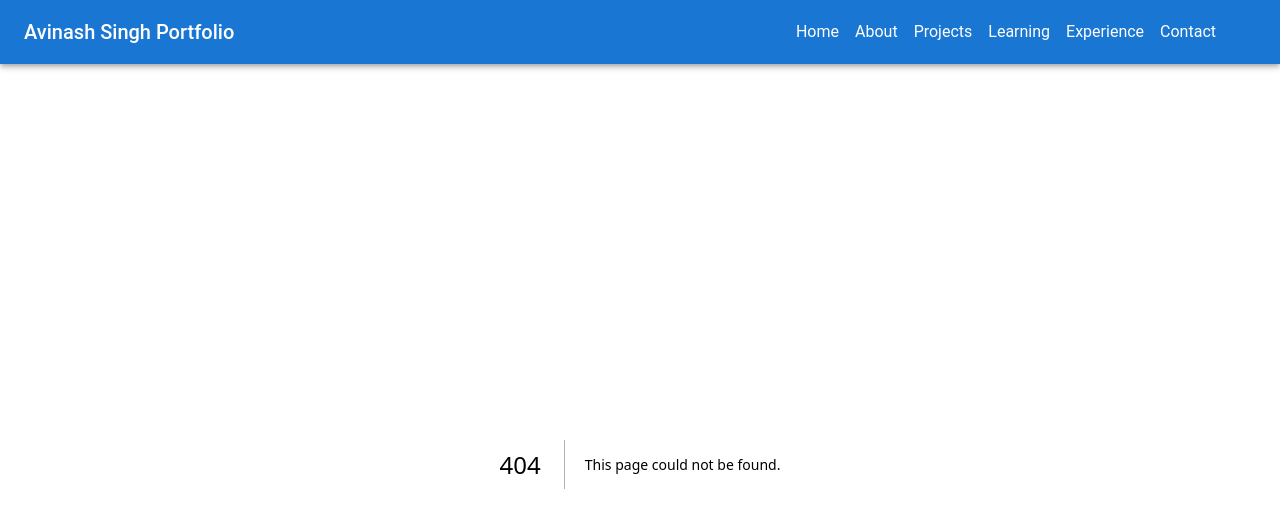
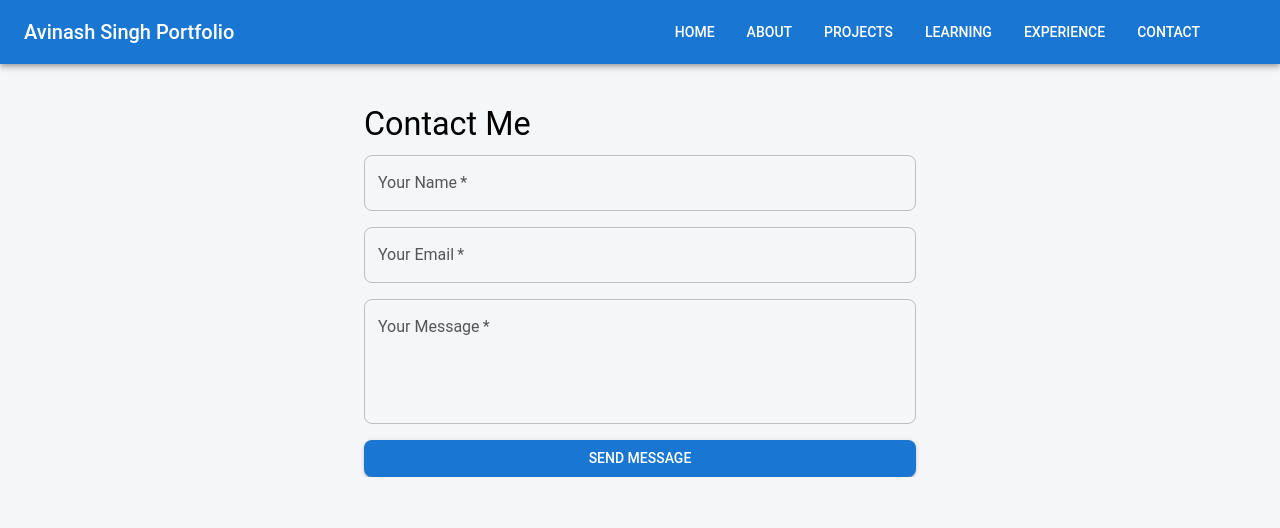
Before and after one commit to Avinashvns/avinash, a Next.js app: page /contact in a window 1280 px wide. Before the commit this address had no page. Shown: the top 528 px of the page. Built offline with nearby package versions, Linux system fonts and the light colour scheme; some icons are missing.

Commit message:
Add All Pages

```diff
--- /dev/null
+++ b/src/app/contact/page.js
@@ -0,0 +1,75 @@
+"use client";
+
+import {
+  Box,
+  Button,
+  Container,
+  TextField,
+  Typography,
+} from "@mui/material";
+import { useState } from "react";
+
+export default function ContactPage() {
+  const [formData, setFormData] = useState({
+    name: "",
+    email: "",
+    message: "",
+  });
+
+  const handleChange = (e) => {
+    const { name, value } = e.target;
+    setFormData((prev) => ({ ...prev, [name]: value }));
+  };
+
+  const handleSubmit = (e) => {
+    e.preventDefault();
+    console.log("Form Data:", formData);
+    alert("Message sent (not actually sent, demo only)");
+    // Tu yahan email backend ya service like EmailJS, Formspree se bhej sakta hai
+    setFormData({ name: "", email: "", message: "" });
+  };
+
+  return (
+    <Container maxWidth="sm" sx={{ mt: 5 }}>
+      <Typography variant="h4" gutterBottom>
+        Contact Me
+      </Typography>
+      <Box
+        component="form"
+        onSubmit={handleSubmit}
+        sx={{ display: "flex", flexDirection: "column", gap: 2 }}
+      >
+        <TextField
+          label="Your Name"
+          variant="outlined"
+          name="name"
+          value={formData.name}
+          onChange={handleChange}
+          required
+        />
+        <TextField
+          label="Your Email"
+          variant="outlined"
+          name="email"
+          type="email"
+          value={formData.email}
+          onChange={handleChange}
+          required
+        />
+        <TextField
+          label="Your Message"
+          variant="outlined"
+          name="message"
+          multiline
+          rows={4}
+          value={formData.message}
+          onChange={handleChange}
+          required
+        />
+        <Button variant="contained" type="submit">
+          Send Message
+        </Button>
+      </Box>
+    </Container>
+  );
+}
--- a/src/components/Navbar.jsx
+++ b/src/components/Navbar.jsx
@@ -19,29 +19,38 @@ export default function Navbar() {
           Avinash Singh Portfolio
         </Typography>
         <nav>
-          <Link href="/" style={{ marginRight: 16, color: "inherit", textDecoration: "none" }}>
+          <Link href="/" passHref>
+            <Typography variant="button" sx={{ color: "inherit", mx: 2 }}>
               Home
+            </Typography>
           </Link>
-          <Link href="/about" style={{ marginRight: 16, color: "inherit", textDecoration: "none" }}>
+          <Link href="/about" passHref>
+            <Typography variant="button" sx={{ color: "inherit", mx: 2 }}>
               About
+            </Typography>
           </Link>
-          <Link href="/projects" style={{ marginRight: 16, color: "inherit", textDecoration: "none" }}>
+          <Link href="/projects" passHref>
+            <Typography variant="button" sx={{ color: "inherit", mx: 2 }}>
               Projects
+            </Typography>
           </Link>
-          <Link href="/learning" style={{ marginRight: 16, color: "inherit", textDecoration: "none" }}>
+          <Link href="/learning" passHref>
+            <Typography variant="button" sx={{ color: "inherit", mx: 2 }}>
               Learning
+            </Typography>
           </Link>
-          <Link href="/experience" style={{ marginRight: 16, color: "inherit", textDecoration: "none" }}>
+          <Link href="/experience" passHref>
+            <Typography variant="button" sx={{ color: "inherit", mx: 2 }}>
               Experience
+            </Typography>
           </Link>
-          <Link href="/contact" style={{ color: "inherit", textDecoration: "none" }}>
+          <Link href="/contact" passHref>
+            <Typography variant="button" sx={{ color: "inherit", mx: 2 }}>
               Contact
+            </Typography>
           </Link>
         </nav>
-        <IconButton
-          onClick={() => dispatch(toggleMode())}
-          color="inherit"
-        >
+        <IconButton onClick={() => dispatch(toggleMode())} color="inherit">
           {mode === "dark" ? <Brightness7Icon /> : <Brightness4Icon />}
         </IconButton>
       </Toolbar>
```
Also changed, not shown: src/app/about/page.js (added, +8 -0 lines), src/app/experience/page.js (added, +11 -0 lines), src/app/learning/page.js (added, +19 -0 lines), src/app/projects/page.js (added, +18 -0 lines). Lines whose indentation alone changed are shown as unchanged.
